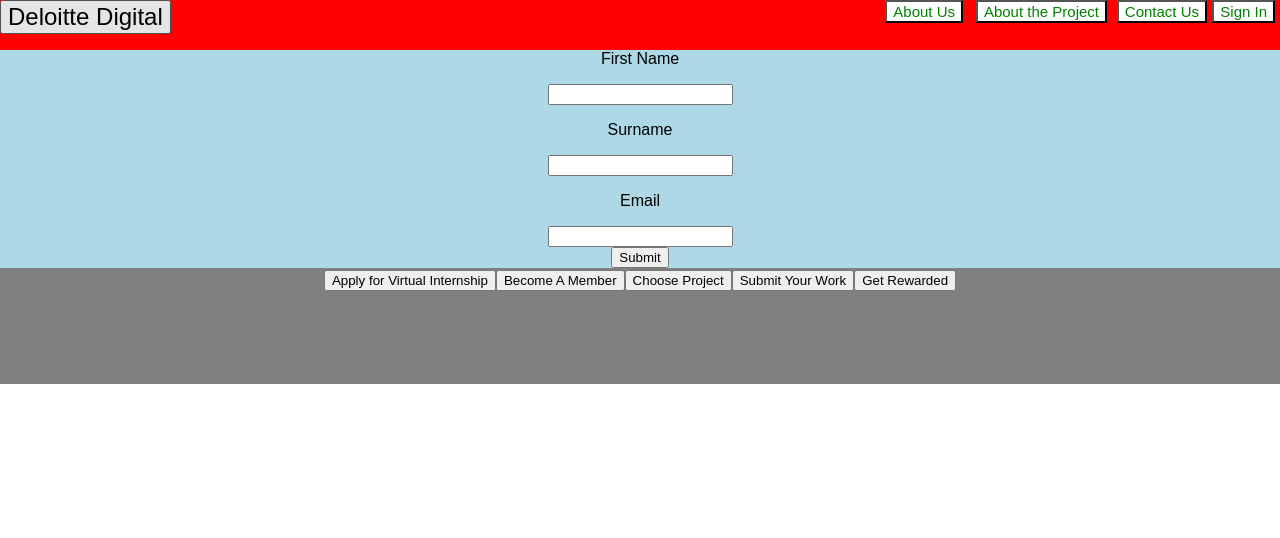
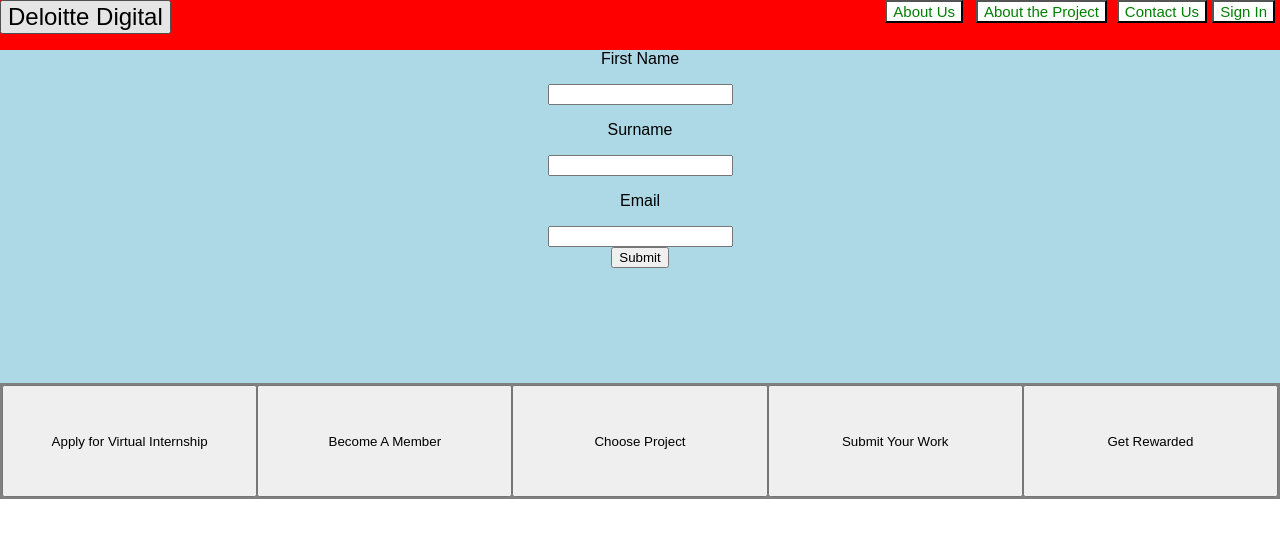
Before and after one commit to mhollings97/DigitalDeloitte, a React (Create React App) app in the folder my-app/: page / in a window 1280 px wide. Shown: the top 538 px of the page. Built offline with nearby package versions, Linux system fonts and the light colour scheme.

Commit message:
makin those gray buttons work yo

```diff
--- a/my-app/src/components/GrayBox/GrayBox.css
+++ b/my-app/src/components/GrayBox/GrayBox.css
@@ -1,4 +1,6 @@
 #OuterContainer{
+	position: relative;
+	top: 115px;
 	height: 116px;
 	width: 100%;
 	text-align: center;
@@ -9,4 +11,8 @@
 
 #col{
 	width: 20%;
+	height: 100%;
+	overflow: hidden;
+	white-space: nowrap;
+	text-overflow: ellipsis;
 }
--- a/my-app/src/components/GrayBox/GrayBox.js
+++ b/my-app/src/components/GrayBox/GrayBox.js
@@ -5,20 +5,20 @@ class GrayBox extends Component {
     render() {
 	return (
 	<table id = "OuterContainer">
-		<tc id = "col">
-		    <button> Apply for Virtual Internship </button>
+		<tc>
+			<button id = "col"> Apply for Virtual Internship </button>
 		</tc>
-		<tc id = "col">
-			<button> Become A Member </button>
+		<tc>
+		 	<button id = "col"> Become A Member </button>
 		</tc>
-		<tc id = "col">
-			<button> Choose Project </button>
+		<tc>
+			<button id = "col"> Choose Project </button>
 		</tc>
- 		<tc id = "col">
-			<button> Submit Your Work </button>
+ 		<tc>
+			<button id = "col"> Submit Your Work </button>
 		</tc>
-		<tc id = "col">
-			<button> Get Rewarded </button>
+		<tc>
+			<button id = "col"> Get Rewarded </button>
 		</tc>
 	</table>
 	)
```
